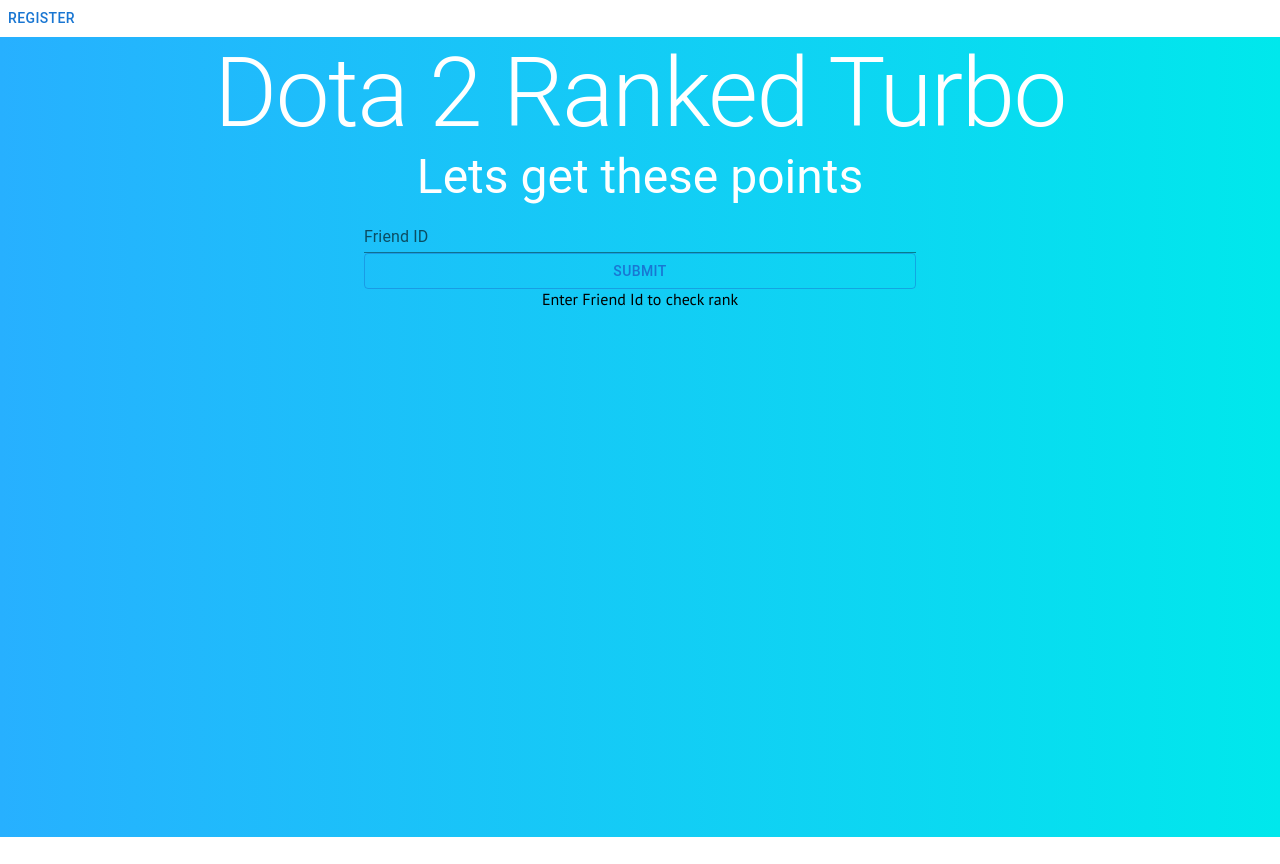
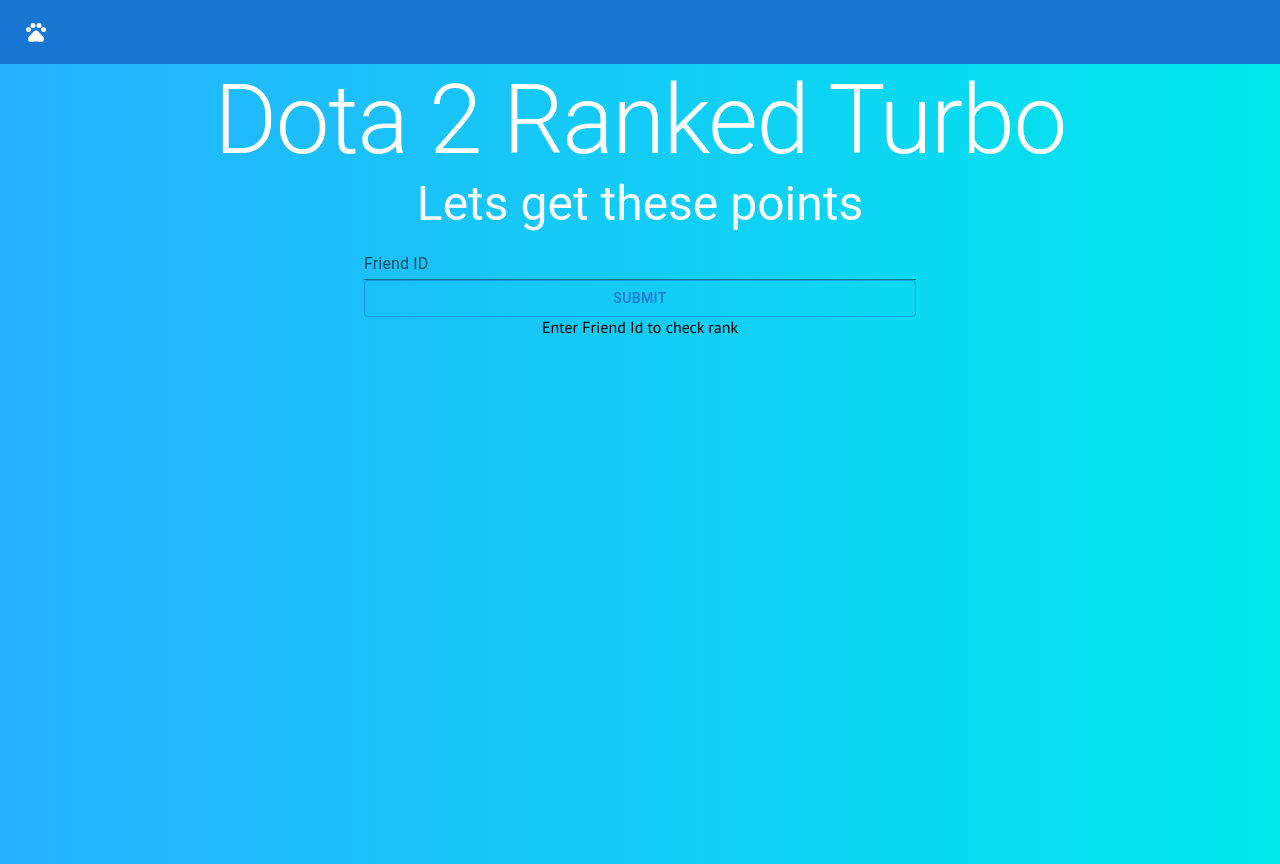
Before and after one commit to chamon562/dtrFrontend, a React (Create React App) app: page / in a window 1280 px wide. Before the commit the page ends 837 px from the top, so only its background shows below. Built offline with nearby package versions, Linux system fonts and the light colour scheme.

Commit message:
Add basic set up nav bar with material ui

```diff
--- a/src/App.js
+++ b/src/App.js
@@ -3,6 +3,7 @@
 import Home from "./components/Pages/Home";
 import axios from "axios";
 import ModalForm from "./components/Modal/ModalForm"
+import Navbar from "./components/Navbar/Navbar";
 
 function App() {
   const [searchData, setSearchData] = useState([]);
@@ -18,7 +19,8 @@
   };
   return (
     <div>
-      <ModalForm />
+      <Navbar />
+      {/* <ModalForm /> */}
       {/* {<h1>{searchData.name}</h1>}
       {searchData.turboRank ?<h1>Turbo Rating: {searchData.turboRank}</h1> :(!searchData) ? <h1>This Person does not have a Rank turbo account.</h1> : <div></div>} */}
       <Home search={search} searchData={searchData}/>
--- a/src/components/Modal/ModalForm.jsx
+++ b/src/components/Modal/ModalForm.jsx
@@ -1,4 +1,4 @@
-import { Backdrop, Button, Fade } from "@mui/material";
+import { Backdrop, Button, Fade, IconButton } from "@mui/material";
 import Modal from "@mui/material/Modal";
 import { Box } from "@mui/system";
 
@@ -39,9 +39,9 @@
         BackdropProps={{ timeout: 500 }}
       >
         <Fade in={open}>
-          <Box >
-
-          <Form handleClose={handleClose} />
+          <Box sx={{color:"#fff"}}>
+            Register
+            <Form handleClose={handleClose} />
           </Box>
         </Fade>
       </Modal>
--- /dev/null
+++ b/src/components/Navbar/Navbar.jsx
@@ -0,0 +1,28 @@
+import { AppBar, IconButton, Menu, MenuItem, Toolbar } from "@mui/material";
+import { Box } from "@mui/system";
+import React from "react";
+import PetsIcon from "@mui/icons-material/Pets";
+import ModalForm from "../Modal/ModalForm";
+const Navbar = () => {
+  return (
+    <Box sx={{ flexGrow: 1 }}>
+      <AppBar position="static">
+        <Toolbar>
+          <IconButton
+            size="large"
+            edge="start"
+            color="inherit"
+            aria-label="menu"
+            sx={{ mr: 2 }}
+          >
+            <PetsIcon />
+          </IconButton>
+          <ModalForm />
+
+        </Toolbar>
+      </AppBar>
+    </Box>
+  );
+};
+
+export default Navbar;
```
